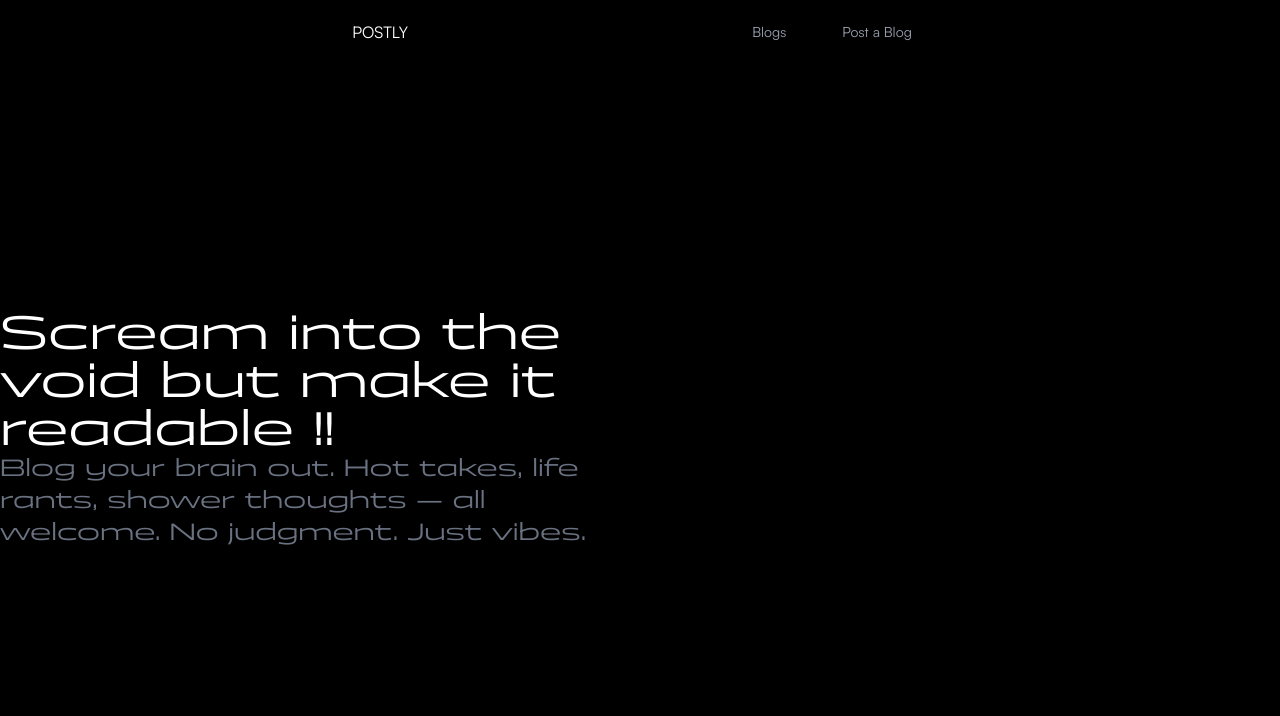
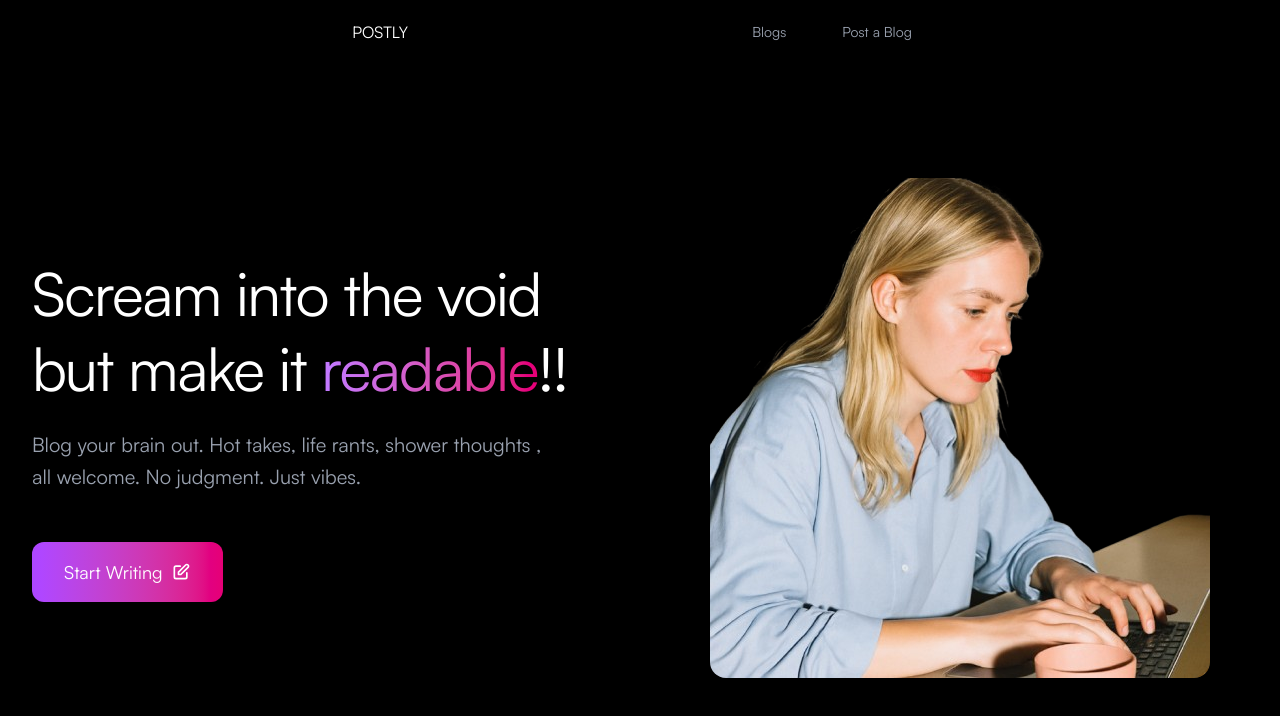
Before and after one commit to Aryanftw/blog-app, a React (Vite) app in the folder frontend/: page / in a window 1280 px wide. Shown: the top 716 px of the page. Built offline with nearby package versions, Linux system fonts and the light colour scheme.

Commit message:
heri section done

```diff
--- a/frontend/src/components/Home.jsx
+++ b/frontend/src/components/Home.jsx
@@ -1,21 +1,60 @@
 import React from "react";
 import "../assets/fonts/fonts.css";
-
+import {Link} from "react-router-dom"
 const Home = () => {
   return (
     <div
-      className="w-full h-[calc(100vh-3.5rem)] flex items-center justify-center text-white"
-      style={{ fontFamily: "Panchang, sans-serif" }}
+      className="w-full h-[calc(100vh-3.5rem)] flex items-center justify-center text-white px-8"
+      style={{ fontFamily: "Satoshi, sans-serif" }}
     >
-      <div className="flex gap-10">
-        <div className="w-1/2 flex flex-col items-center justify-center">
-          <p className="text-5xl font-bold">Scream into the void but make it readable !!</p>
-          <p className="text-2xl text-gray-500 font-semibold">
-            Blog your brain out. Hot takes, life rants, shower thoughts — all
-            welcome. No judgment. Just vibes.
-          </p>
+      <div className="flex gap-16 max-w-7xl mx-auto w-full">
+        <div className="w-1/2 flex flex-col justify-center space-y-8">
+          <div className="space-y-6">
+            <h1 className="text-6xl font-bold leading-tight tracking-tight">
+              Scream into the void but make it{" "}
+              <span className="text-gradient bg-gradient-to-r from-purple-400 to-pink-600 bg-clip-text text-transparent">
+                readable
+              </span>
+              !!
+            </h1>
+            <p className="text-xl text-gray-400 font-medium leading-relaxed max-w-lg">
+              Blog your brain out. Hot takes, life rants, shower thoughts , all
+              welcome. No judgment. Just vibes.
+            </p>
+          </div>
+
+          <div className="flex gap-4 pt-4">
+            <Link to="/post" className="group relative overflow-hidden bg-gradient-to-r from-purple-500 to-pink-600 text-white px-8 py-4 rounded-xl font-semibold text-lg transition-all duration-300 hover:shadow-2xl hover:shadow-purple-500/25 hover:scale-105 active:scale-95">
+              <span className="relative z-10 flex items-center gap-2">
+                Start Writing
+                <svg
+                  className="w-5 h-5 transform transition-transform group-hover:translate-x-1"
+                  fill="none"
+                  stroke="currentColor"
+                  viewBox="0 0 24 24"
+                >
+                  <path
+                    strokeLinecap="round"
+                    strokeLinejoin="round"
+                    strokeWidth={2}
+                    d="M11 5H6a2 2 0 00-2 2v11a2 2 0 002 2h11a2 2 0 002-2v-5m-1.414-9.414a2 2 0 112.828 2.828L11.828 15H9v-2.828l8.586-8.586z"
+                  />
+                </svg>
+              </span>
+              <div className="absolute inset-0 bg-gradient-to-r from-purple-600 to-pink-700 opacity-0 group-hover:opacity-100 transition-opacity duration-300" />
+            </Link>
+          </div>
         </div>
-        <div></div>
+
+        <div className="w-1/2 flex items-center justify-center">
+          <div className="relative">
+            <img
+              src="/hero-image.png"
+              alt="Hero Section"
+              className="max-w-full h-auto rounded-2xl"
+            />
+          </div>
+        </div>
       </div>
     </div>
   );
```
